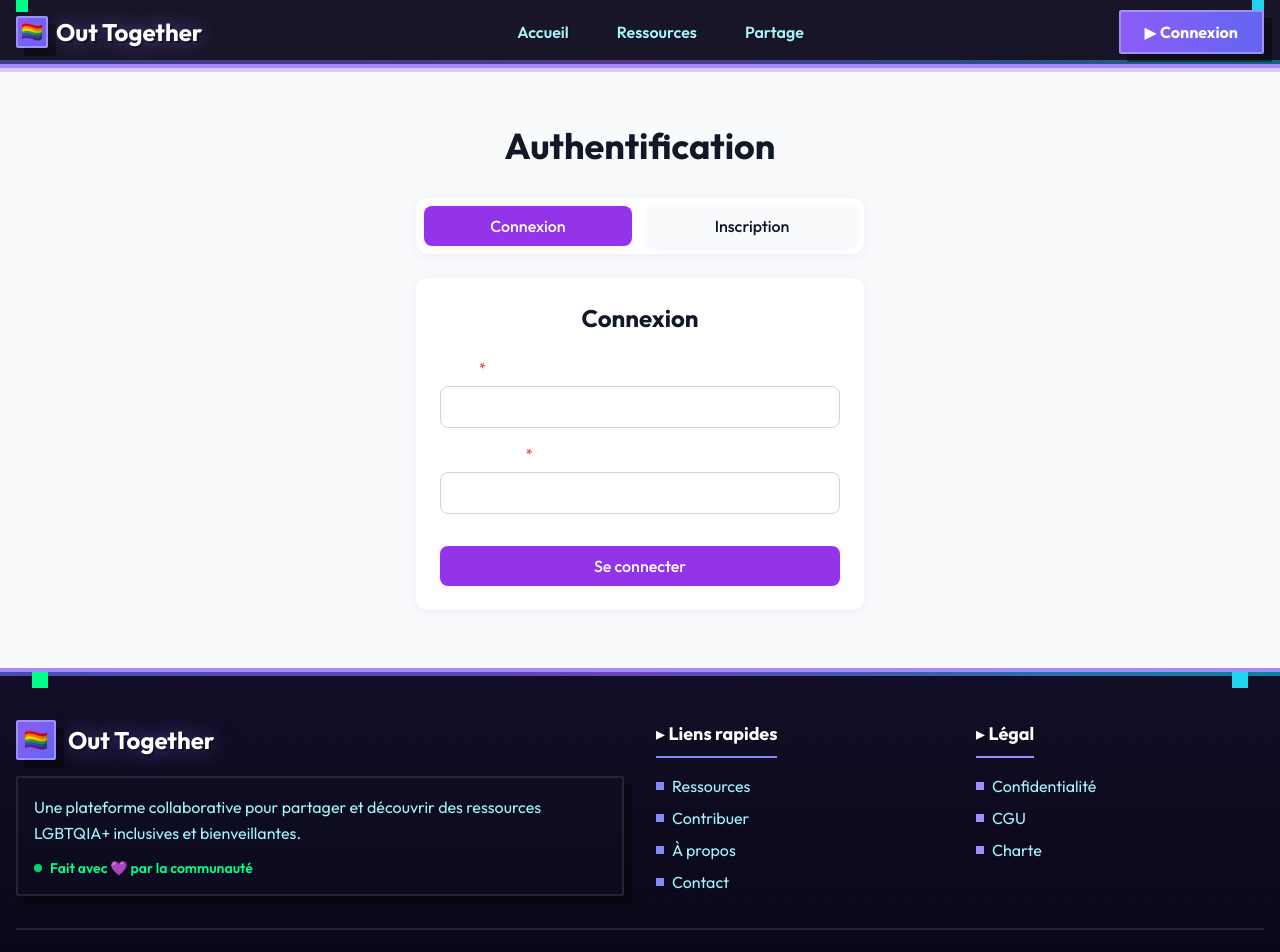
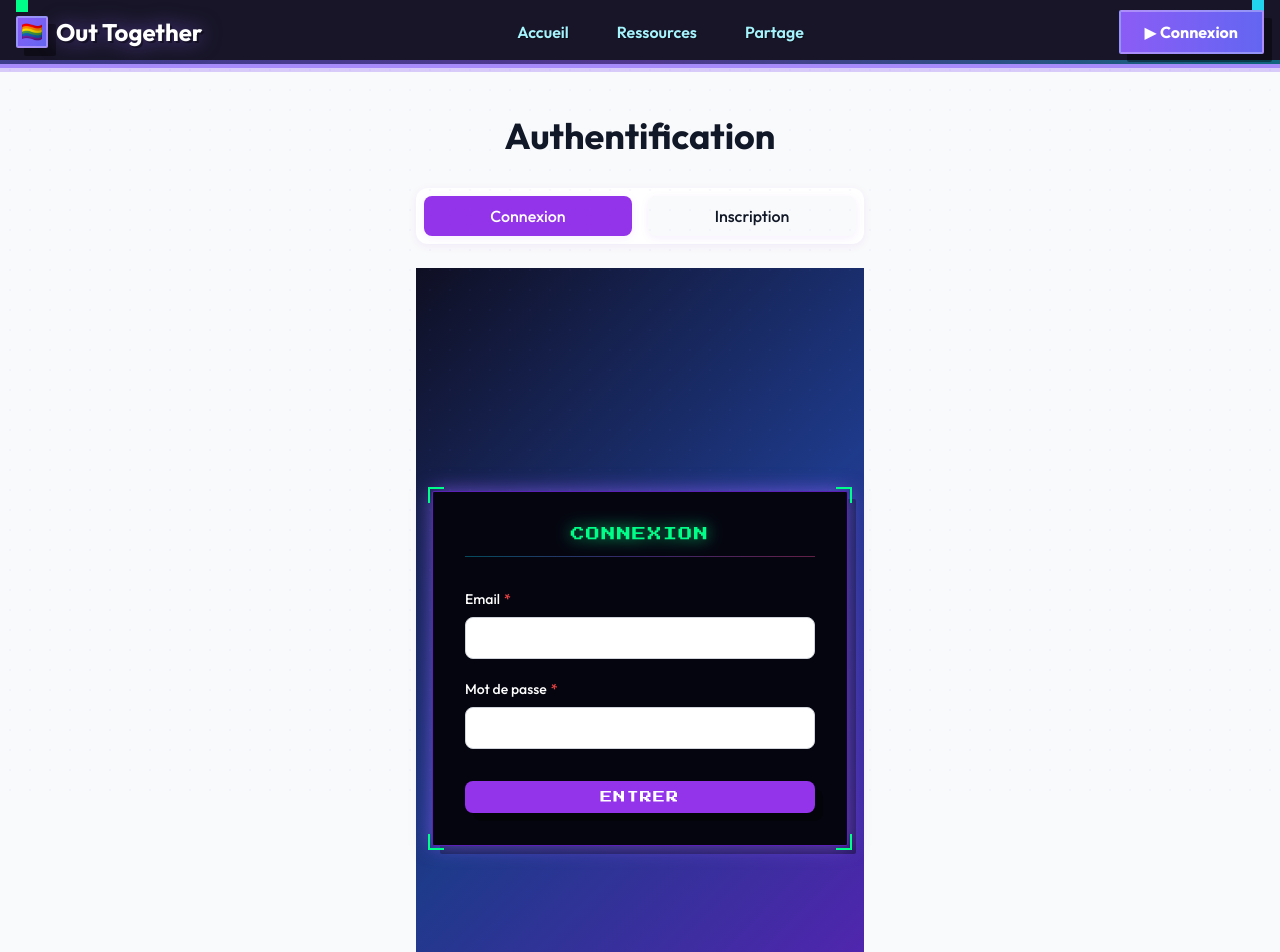
Before and after one commit to Juliette-bot/DataBase-Queer-Front, a React (Vite) app: page /auth in a window 1280 px wide. Shown: the top 952 px of the page. Built offline with nearby package versions, Linux system fonts and the light colour scheme; no server answers.

Commit message:
add: CSS on login end register form + still config VITE URL API

```diff
--- a/src/components/organisms/LoginFrom.tsx
+++ b/src/components/organisms/LoginFrom.tsx
@@ -10,16 +10,8 @@ interface LoginFormProps {
 }
 
 export const LoginForm: React.FC<LoginFormProps> = ({ onSuccess }) => {
-    const [formData, setFormData] = useState({
-        email: '',
-        password: ''
-    });
-
-    const [errors, setErrors] = useState<{
-        email?: string;
-        password?: string;
-    }>({});
-
+  const [formData, setFormData] = useState({ email: '', password: '' });
+  const [errors, setErrors] = useState<{ email?: string; password?: string }>({});
   const [isLoading, setIsLoading] = useState(false);
   const navigate = useNavigate();
 
@@ -33,44 +25,52 @@ export const LoginForm: React.FC<LoginFormProps> = ({ onSuccess }) => {
 
   const handleSubmit = async (e: React.FormEvent) => {
     e.preventDefault();
-
-        // Validation
     const newErrors: typeof errors = {};
     if (!formData.email) newErrors.email = "L'email est requis";
     if (!formData.password) newErrors.password = "Le mot de passe est requis";
+    if (Object.keys(newErrors).length > 0) { setErrors(newErrors); return; }
 
-        if (Object.keys(newErrors).length > 0) {
-            setErrors(newErrors);
-            return;
-        }
-
-        // Appel API
     setIsLoading(true);
     try {
       const data = await authService.login(formData.email, formData.password);
       console.log('Connecté avec succès !', data);
-
-            // Appelle le callback de succès
       onSuccess?.();
-
-            // Redirige vers l'accueil
       navigate('/');
     } catch (error) {
       console.error('Erreur:', error);
-            setErrors({
-                email: 'Email ou mot de passe incorrect'
-            });
+      setErrors({ email: 'Email ou mot de passe incorrect' });
     } finally {
       setIsLoading(false);
     }
   };
 
   return (
-        <form onSubmit={handleSubmit} className="max-w-md mx-auto p-6 bg-surface-light rounded-card shadow-card">
-            <h2 className="text-2xl font-bold mb-6 text-center text-content-primary">
-                Connexion
+    <div className="min-h-screen bg-gradient-retro flex items-center justify-center p-4">
+      {/* Decorative pixel grid background */}
+      <div className="absolute inset-0 opacity-5"
+        style={{ backgroundImage: 'radial-gradient(circle, #6366f1 1px, transparent 1px)', backgroundSize: '20px 20px' }}
+      />
+
+      <div className="relative w-full max-w-md">
+        {/* Pixel corner decorations */}
+        <div className="absolute -top-1 -left-1 w-4 h-4 border-t-2 border-l-2 border-accent-neon" />
+        <div className="absolute -top-1 -right-1 w-4 h-4 border-t-2 border-r-2 border-accent-neon" />
+        <div className="absolute -bottom-1 -left-1 w-4 h-4 border-b-2 border-l-2 border-accent-neon" />
+        <div className="absolute -bottom-1 -right-1 w-4 h-4 border-b-2 border-r-2 border-accent-neon" />
+
+        <form
+          onSubmit={handleSubmit}
+          className="bg-retro-darker border border-retro-purple shadow-pixel-violet rounded-pixel p-8"
+        >
+          {/* Header */}
+          <div className="text-center mb-8">
+            <h2 className="font-pixel text-accent-neon text-sm tracking-widest mb-2 drop-shadow-[0_0_8px_rgba(0,255,136,0.8)]">
+              CONNEXION
             </h2>
+            <div className="h-px bg-gradient-neon opacity-40 mt-3" />
+          </div>
 
+          <div className="space-y-5">
             <FormField
               label="Email"
               name="email"
@@ -80,7 +80,6 @@ export const LoginForm: React.FC<LoginFormProps> = ({ onSuccess }) => {
               error={errors.email}
               required
             />
-
             <FormField
               label="Mot de passe"
               name="password"
@@ -90,15 +89,18 @@ export const LoginForm: React.FC<LoginFormProps> = ({ onSuccess }) => {
               error={errors.password}
               required
             />
+          </div>
 
           <Button
             type="submit"
             variant="action"
-                className="w-full mt-4"
+            className="w-full mt-8 font-pixel text-xs tracking-widest shadow-pixel hover:shadow-pixel-neon transition-shadow duration-200"
             disabled={isLoading}
           >
-                {isLoading ? 'Connexion...' : 'Se connecter'}
+            {isLoading ? '...' : 'ENTRER'}
           </Button>
         </form>
+      </div>
+    </div>
   );
 };
--- a/src/components/organisms/RegisterForm.tsx
+++ b/src/components/organisms/RegisterForm.tsx
@@ -39,44 +39,24 @@ export const RegisterForm: React.FC<RegisterFormProps> = ({ onSuccess }) => {
 
   const handleSubmit = async (e: React.FormEvent) => {
     e.preventDefault();
-
-        // Validation
     const newErrors: typeof errors = {};
 
-        if (!formData.firstName) {
-            newErrors.firstName = "Le prénom est requis";
-        } else if (formData.firstName.length < 2) {
-            newErrors.firstName = "Le prénom doit contenir au moins 2 caractères";
-        }
+    if (!formData.firstName) newErrors.firstName = "Le prénom est requis";
+    else if (formData.firstName.length < 2) newErrors.firstName = "Le prénom doit contenir au moins 2 caractères";
 
-        if (!formData.lastName) {
-            newErrors.lastName = "Le nom est requis";
-        } else if (formData.lastName.length < 2) {
-            newErrors.lastName = "Le nom doit contenir au moins 2 caractères";
-        }
+    if (!formData.lastName) newErrors.lastName = "Le nom est requis";
+    else if (formData.lastName.length < 2) newErrors.lastName = "Le nom doit contenir au moins 2 caractères";
 
-        if (!formData.email) {
-            newErrors.email = "L'email est requis";
-        } else if (!/^[^\s@]+@[^\s@]+\.[^\s@]+$/.test(formData.email)) {
-            newErrors.email = "L'email n'est pas valide";
-        }
+    if (!formData.email) newErrors.email = "L'email est requis";
+    else if (!/^[^\s@]+@[^\s@]+\.[^\s@]+$/.test(formData.email)) newErrors.email = "L'email n'est pas valide";
 
-        if (!formData.password) {
-            newErrors.password = "Le mot de passe est requis";
-        } else if (formData.password.length < 8) {
-            newErrors.password = "Le mot de passe doit contenir au moins 8 caractères";
-        }
+    if (!formData.password) newErrors.password = "Le mot de passe est requis";
+    else if (formData.password.length < 8) newErrors.password = "Le mot de passe doit contenir au moins 8 caractères";
 
-        if (!formData.confirmPassword) {
-            newErrors.confirmPassword = "Veuillez confirmer votre mot de passe";
-        } else if (formData.password !== formData.confirmPassword) {
-            newErrors.confirmPassword = "Les mots de passe ne correspondent pas";
-        }
+    if (!formData.confirmPassword) newErrors.confirmPassword = "Veuillez confirmer votre mot de passe";
+    else if (formData.password !== formData.confirmPassword) newErrors.confirmPassword = "Les mots de passe ne correspondent pas";
 
-        if (Object.keys(newErrors).length > 0) {
-            setErrors(newErrors);
-            return;
-        }
+    if (Object.keys(newErrors).length > 0) { setErrors(newErrors); return; }
 
     setIsLoading(true);
     try {
@@ -87,28 +67,44 @@ export const RegisterForm: React.FC<RegisterFormProps> = ({ onSuccess }) => {
         formData.password
       );
       console.log('Inscription réussie !', data);
-
-            // Appelle le callback de succès
       onSuccess?.();
-
-            // Redirige vers l'accueil
       navigate('/');
     } catch (error) {
       console.error('Erreur:', error);
-            setErrors({
-                email: "Une erreur est survenue lors de l'inscription"
-            });
+      setErrors({ email: "Une erreur est survenue lors de l'inscription" });
     } finally {
       setIsLoading(false);
     }
   };
 
   return (
-        <form onSubmit={handleSubmit} className="max-w-md mx-auto p-6 bg-surface-light rounded-card shadow-card">
-            <h2 className="text-2xl font-bold mb-6 text-center text-content-primary">
-                Inscription
+    <div className="min-h-screen bg-gradient-retro flex items-center justify-center p-4">
+      {/* Pixel grid background */}
+      <div className="absolute inset-0 opacity-5"
+        style={{ backgroundImage: 'radial-gradient(circle, #6366f1 1px, transparent 1px)', backgroundSize: '20px 20px' }}
+      />
+
+      <div className="relative w-full max-w-md">
+        {/* Pixel corner decorations */}
+        <div className="absolute -top-1 -left-1 w-4 h-4 border-t-2 border-l-2 border-accent-pink" />
+        <div className="absolute -top-1 -right-1 w-4 h-4 border-t-2 border-r-2 border-accent-pink" />
+        <div className="absolute -bottom-1 -left-1 w-4 h-4 border-b-2 border-l-2 border-accent-pink" />
+        <div className="absolute -bottom-1 -right-1 w-4 h-4 border-b-2 border-r-2 border-accent-pink" />
+
+        <form
+          onSubmit={handleSubmit}
+          className="bg-retro-darker border border-retro-purple shadow-pixel-violet rounded-pixel p-8"
+        >
+          {/* Header */}
+          <div className="text-center mb-8">
+            <h2 className="font-pixel text-accent-pink text-sm tracking-widest mb-2 drop-shadow-[0_0_8px_rgba(255,0,110,0.8)]">
+              INSCRIPTION
             </h2>
+            <div className="h-px bg-gradient-neon opacity-40 mt-3" />
+          </div>
 
+          {/* Prénom + Nom côte à côte */}
+          <div className="grid grid-cols-2 gap-3 mb-1">
             <FormField
               label="Prénom"
               name="firstName"
@@ -118,7 +114,6 @@ export const RegisterForm: React.FC<RegisterFormProps> = ({ onSuccess }) => {
               error={errors.firstName}
               required
             />
-
             <FormField
               label="Nom"
               name="lastName"
@@ -128,7 +123,9 @@ export const RegisterForm: React.FC<RegisterFormProps> = ({ onSuccess }) => {
               error={errors.lastName}
               required
             />
+          </div>
 
+          <div className="space-y-4 mt-2">
             <FormField
               label="Email"
               name="email"
@@ -138,7 +135,6 @@ export const RegisterForm: React.FC<RegisterFormProps> = ({ onSuccess }) => {
               error={errors.email}
               required
             />
-
             <FormField
               label="Mot de passe"
               name="password"
@@ -148,7 +144,6 @@ export const RegisterForm: React.FC<RegisterFormProps> = ({ onSuccess }) => {
               error={errors.password}
               required
             />
-
             <FormField
               label="Confirmer le mot de passe"
               name="confirmPassword"
@@ -158,15 +153,18 @@ export const RegisterForm: React.FC<RegisterFormProps> = ({ onSuccess }) => {
               error={errors.confirmPassword}
               required
             />
+          </div>
 
           <Button
             type="submit"
             variant="action"
-                className="w-full mt-4"
+            className="w-full mt-8 font-pixel text-xs tracking-widest shadow-pixel hover:shadow-pixel-neon transition-shadow duration-200"
             disabled={isLoading}
           >
-                {isLoading ? 'Inscription...' : "S'inscrire"}
+            {isLoading ? '...' : "CRÉER MON COMPTE"}
           </Button>
         </form>
+      </div>
+    </div>
   );
 };
```
Lines whose indentation alone changed are shown as unchanged.
